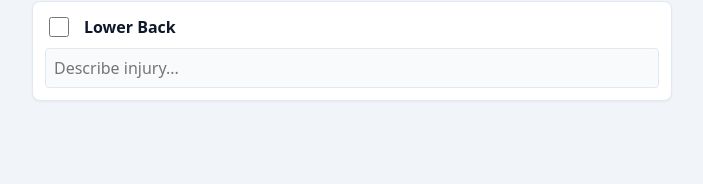
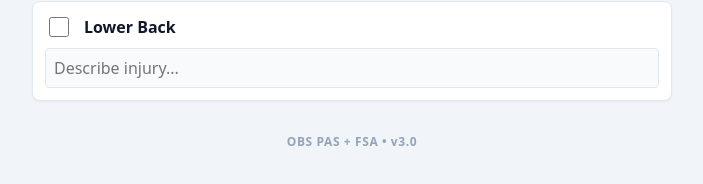
Before and after one commit to jacobjyao-coder/OBS-PAS-FSA, a plain HTML site: page index.html in a window 1280 px wide. Shown: the part 3402-3586 px from the top of the page, without its empty margins (288-991 px from the left). Drawn offline with Linux system fonts and the light colour scheme.

Commit message:
Update index.html

```diff
--- a/index.html
+++ b/index.html
@@ -375,6 +375,11 @@
 
         <div id="tab-fsa" class="tab-content">
             <div id="fsa-wizard-container" class="fsa-wrapper"></div>
+        </div>
+
+        <!-- Version Label (Visible at the bottom of all tabs) -->
+        <div style="text-align: center; font-size: 0.75rem; font-weight: 700; color: var(--slate-400); margin-top: 2rem; padding-bottom: 0.5rem; letter-spacing: 0.05em;">
+            OBS PAS + FSA &bull; v3.0
         </div>
     </div>
 
```
